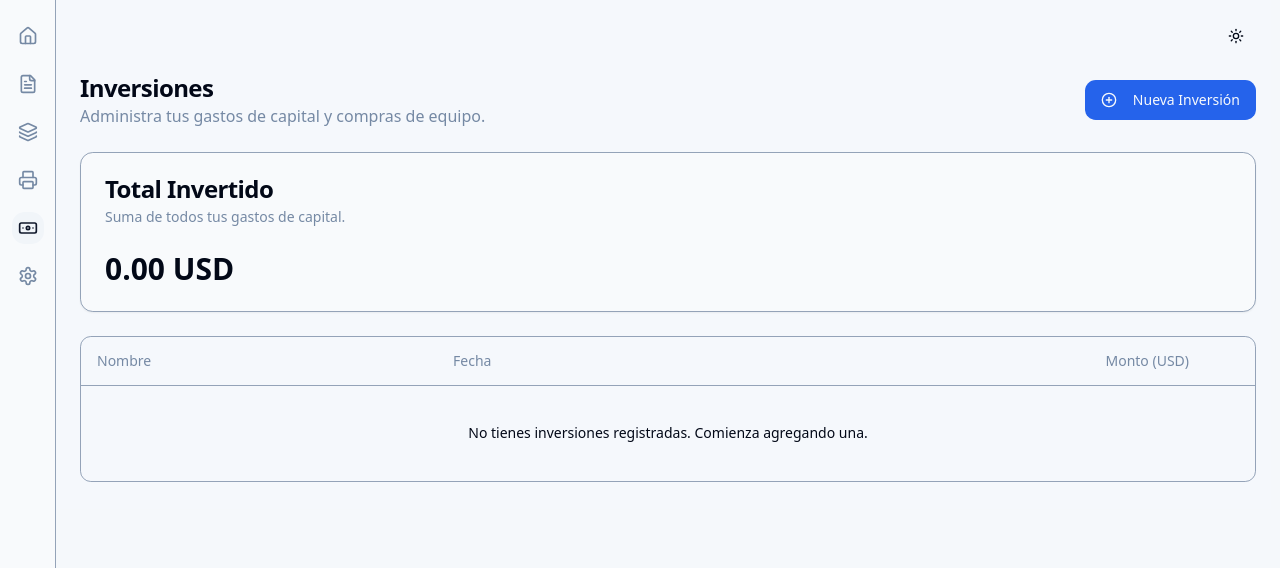
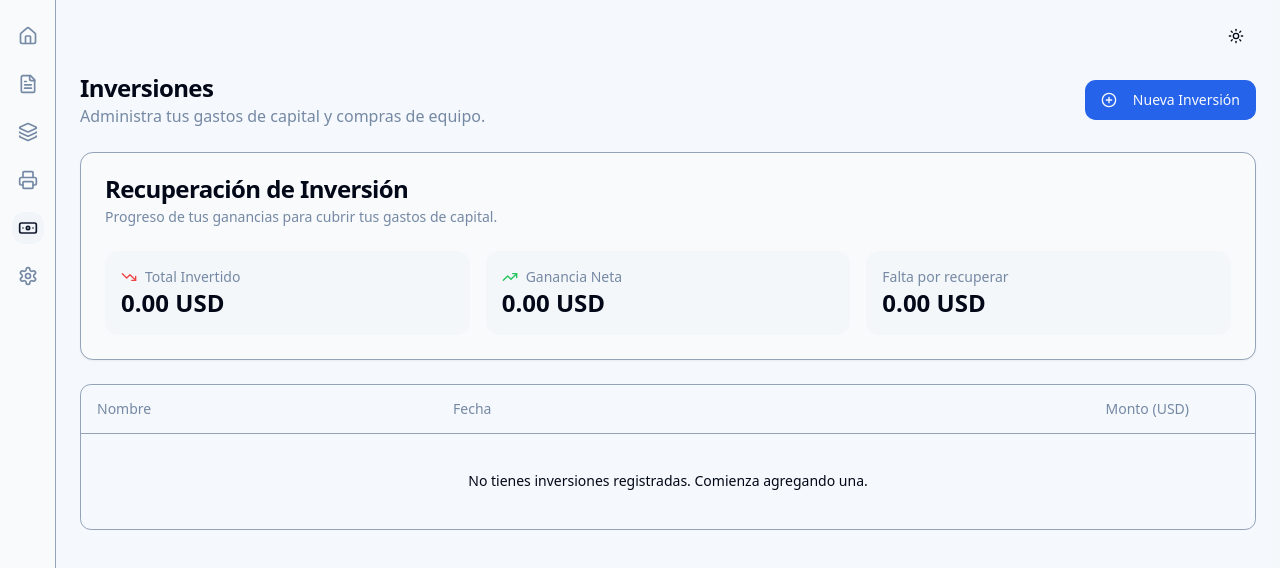
Before and after one commit to danifacelli/Cotiza3D, a Next.js app: page /investments in a window 1280 px wide. Shown: the top 568 px of the page. Built offline with nearby package versions, Linux system fonts and the light colour scheme.

Commit message:
en el panel de inversiones donde dice total invertido del lado derecho d

```diff
--- a/src/app/(main)/investments/page.tsx
+++ b/src/app/(main)/investments/page.tsx
@@ -1,13 +1,13 @@
 
 "use client"
 
-import { useState } from "react"
+import { useState, useMemo } from "react"
 import { useLocalStorage } from "@/hooks/use-local-storage"
 import { LOCAL_STORAGE_KEYS } from "@/lib/constants"
-import { DEFAULT_INVESTMENTS, generateId } from "@/lib/defaults"
+import { DEFAULT_INVESTMENTS, generateId, DEFAULT_QUOTES, DEFAULT_MATERIALS, DEFAULT_MACHINES, DEFAULT_SETTINGS } from "@/lib/defaults"
 import { Button } from "@/components/ui/button"
-import { PlusCircle, Trash2 } from "lucide-react"
-import type { Investment } from "@/lib/types"
+import { PlusCircle, Trash2, TrendingUp, TrendingDown } from "lucide-react"
+import type { Investment, Quote, Material, Machine, Settings } from "@/lib/types"
 import { InvestmentForm } from "@/components/investments/investment-form"
 import {
   Dialog,
@@ -32,6 +32,8 @@ import { useToast } from "@/hooks/use-toast"
 import { InvestmentsTable } from "@/components/investments/investments-table"
 import { Card, CardContent, CardHeader, CardTitle, CardDescription } from "@/components/ui/card"
 import { formatCurrency } from "@/lib/utils"
+import { calculateCosts } from "@/lib/calculations"
+import { Progress } from "@/components/ui/progress"
 
 type InvestmentFormData = {
     name: string;
@@ -40,13 +42,43 @@ type InvestmentFormData = {
 }
 
 export default function InvestmentsPage() {
-  const [investments, setInvestments, isHydrated] = useLocalStorage<Investment[]>(
+  const [investments, setInvestments, isInvestmentsHydrated] = useLocalStorage<Investment[]>(
     LOCAL_STORAGE_KEYS.INVESTMENTS,
     DEFAULT_INVESTMENTS
   )
+  const [quotes, _, isQuotesHydrated] = useLocalStorage<Quote[]>(LOCAL_STORAGE_KEYS.QUOTES, DEFAULT_QUOTES);
+  const [materials, __, isMaterialsHydrated] = useLocalStorage<Material[]>(LOCAL_STORAGE_KEYS.MATERIALS, DEFAULT_MATERIALS);
+  const [machines, ___, isMachinesHydrated] = useLocalStorage<Machine[]>(LOCAL_STORAGE_KEYS.MACHINES, DEFAULT_MACHINES);
+  const [settings, ____, isSettingsHydrated] = useLocalStorage<Settings>(LOCAL_STORAGE_KEYS.SETTINGS, DEFAULT_SETTINGS);
+
   const [isFormOpen, setIsFormOpen] = useState(false)
   const [selectedInvestment, setSelectedInvestment] = useState<Investment | null>(null)
   const { toast } = useToast()
+
+  const isHydrated = isInvestmentsHydrated && isQuotesHydrated && isMaterialsHydrated && isMachinesHydrated && isSettingsHydrated;
+
+  const investmentData = useMemo(() => {
+    if (!isHydrated) return { totalInvested: 0, totalProfit: 0, amountToRecover: 0, recoveryPercentage: 0 };
+
+    const accepted = quotes.filter(q => q.status === 'accepted');
+
+    const totals = accepted.reduce((acc, quote) => {
+        const { breakdown } = calculateCosts(quote, materials, machines, settings);
+        if (breakdown) {
+            acc.revenue += breakdown.total;
+            acc.cost += breakdown.costSubtotal;
+        }
+        return acc;
+    }, { revenue: 0, cost: 0 });
+
+    const totalProfit = totals.revenue - totals.cost;
+    const totalInvested = investments.reduce((acc, inv) => acc + inv.amount, 0);
+    const amountToRecover = Math.max(0, totalInvested - totalProfit);
+    const recoveryPercentage = totalInvested > 0 ? Math.min((totalProfit / totalInvested) * 100, 100) : 0;
+
+    return { totalInvested, totalProfit, amountToRecover, recoveryPercentage };
+  }, [isHydrated, quotes, materials, machines, settings, investments])
+
 
   const handleNewInvestment = () => {
     setSelectedInvestment(null)
@@ -103,8 +135,6 @@ export default function InvestmentsPage() {
     setIsFormOpen(false)
     setSelectedInvestment(null)
   }
-
-  const totalInvested = investments.reduce((acc, inv) => acc + inv.amount, 0)
 
   return (
     <div className="flex flex-col gap-6">
@@ -164,14 +194,49 @@ export default function InvestmentsPage() {
 
        <Card>
         <CardHeader>
-            <CardTitle>Total Invertido</CardTitle>
-            <CardDescription>Suma de todos tus gastos de capital.</CardDescription>
+            <CardTitle>Recuperación de Inversión</CardTitle>
+            <CardDescription>Progreso de tus ganancias para cubrir tus gastos de capital.</CardDescription>
         </CardHeader>
         <CardContent>
             {isHydrated ? (
-                 <p className="text-3xl font-bold">{formatCurrency(totalInvested, "USD", 2)}</p>
+                <>
+                    <div className="grid grid-cols-1 sm:grid-cols-3 gap-4 text-center sm:text-left">
+                        <div className="p-4 bg-muted/50 rounded-lg">
+                            <div className="flex items-center justify-center sm:justify-start gap-2 text-sm text-muted-foreground">
+                                <TrendingDown className="h-4 w-4 text-red-500"/>
+                                <span>Total Invertido</span>
+                            </div>
+                            <p className="text-2xl font-bold">{formatCurrency(investmentData.totalInvested, "USD", 2)}</p>
+                        </div>
+                        <div className="p-4 bg-muted/50 rounded-lg">
+                            <div className="flex items-center justify-center sm:justify-start gap-2 text-sm text-muted-foreground">
+                               <TrendingUp className="h-4 w-4 text-green-500"/>
+                               <span>Ganancia Neta</span>
+                            </div>
+                            <p className="text-2xl font-bold">{formatCurrency(investmentData.totalProfit, "USD", 2)}</p>
+                        </div>
+                        <div className="p-4 bg-muted/50 rounded-lg">
+                             <div className="text-sm text-muted-foreground">
+                                {investmentData.recoveryPercentage >= 100 ? "¡Inversión Recuperada!" : "Falta por recuperar"}
+                            </div>
+                            <p className="text-2xl font-bold">{formatCurrency(investmentData.amountToRecover, "USD", 2)}</p>
+                        </div>
+                    </div>
+                    {investmentData.totalInvested > 0 && (
+                        <div className="mt-6">
+                            <div className="flex justify-between items-center mb-2">
+                                <span className="text-sm font-medium">Progreso de Recuperación</span>
+                                <span className="text-sm font-bold">{investmentData.recoveryPercentage.toFixed(2)}%</span>
+                            </div>
+                            <Progress value={investmentData.recoveryPercentage} />
+                        </div>
+                    )}
+                </>
             ) : (
-                <div className="h-8 w-48 bg-muted animate-pulse rounded-md" />
+                <div className="space-y-4">
+                    <div className="h-16 w-full bg-muted animate-pulse rounded-md" />
+                    <div className="h-4 w-1/2 bg-muted animate-pulse rounded-md" />
+                </div>
             )}
         </CardContent>
        </Card>
```
